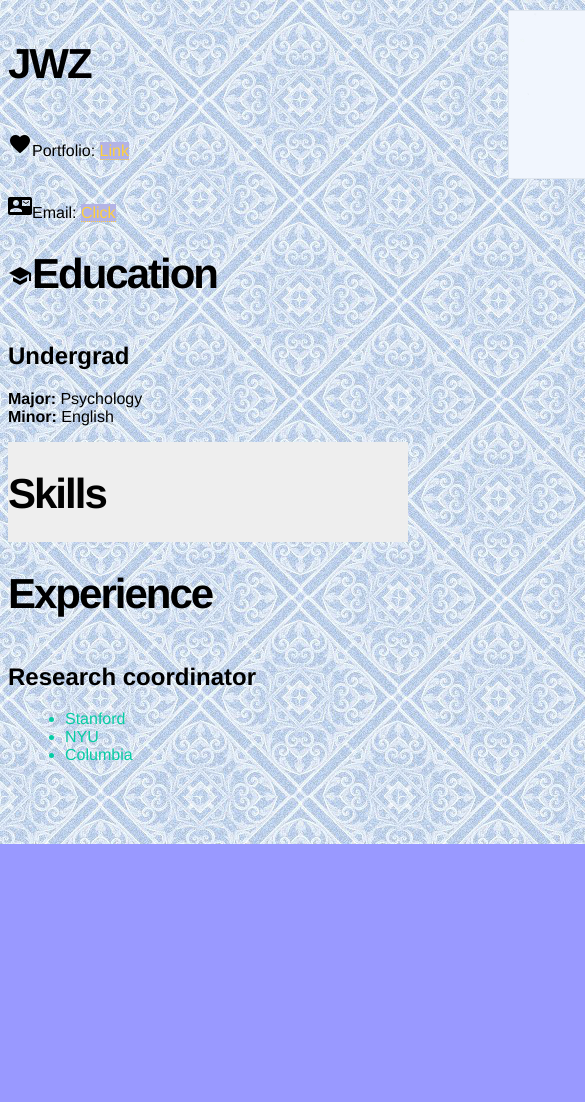
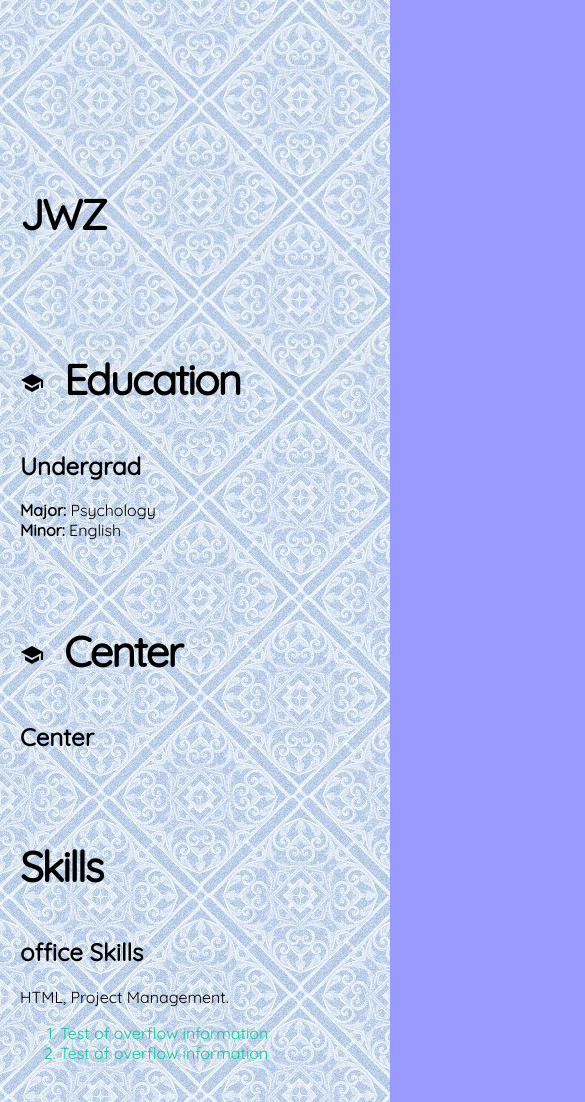
Before and after one commit to jwztccu/Resume2018, a plain HTML site: page index.html in a window 390 px wide. Shown: the top 1102 px of the page, 585 px wide, since content can reach past the window. Before the commit the page ends 844 px from the top, so only its background shows below. Drawn offline with Linux system fonts and the light colour scheme.

Commit message:
New Responsive Designs

```diff
--- /dev/null
+++ b/custom.css
@@ -0,0 +1,126 @@
+
+/* external style sheet: you cut the css styling from the original html, and pasted it here. you then removed the
+ <style> tags from this css file. you linked this css to the html, so the css is
+ technically there */
+
+ /*  all external and javascript links go into html head, not css*/
+
+
+
+  body {
+    max-width: 1000px;
+    margin: 100px auto;
+    /*  auto means auto adjust,  allows body to always be positioned in the middle, with empty margins on side*/
+    line-height:24px;
+    font: 16px Helvetica, sans-serif;
+    background-image: url("/images/bg.jpg");
+    background-color: #9999ff;
+    font-family: 'Quicksand', sans-serif;
+  }
+  /* hashtag i used to target div with custom id  */
+
+.row{
+  display: flex;
+}
+
+.column{
+  padding: 20px;
+}
+
+
+/*  a column class which also has an additional class side*/
+
+.column.side{
+  flex: 1;
+}
+
+.column.middle{
+  flex: 2;
+}
+
+
+
+
+
+  #pic{float: right;
+  margin: -30px 0 0 0;
+/* margin parametere are top right bottom left} */
+}
+
+/* overflow
+/*start of test overflow*/
+
+/*end of overflow test*/
+
+/*  animation*/
+
+.spin{
+  margin-right: 20px;
+  animation-name: spin;
+  animation-duration: 4000ms;
+  animation-timing-function: linear;
+}
+
+@keyframes spin{
+  from{
+    transform:rotate(0deg);
+  }
+  to{
+    transform:rotate(360deg);
+  }
+}
+
+h1{
+color; rgb(20 74 204);
+mrgine: 0 0 16px 0;
+padding: 0 0 16px 0;
+font-size: 42px;
+font-weight: bold;
+letter-spacing:-2px;
+border-bottom: 1px solid #999
+ background-color: green;
+/* can choose colors by searching adobe color */
+
+}
+a{
+color: rgb(255, 209, 59);
+border-bottom:1px dotted;
+text-decoration: none;
+background-color: #b3b3e6;
+}
+
+a:hover{
+  border-bottom-style: solid;
+  color: purple
+  background-color: red;
+}
+
+a:visited
+{color: teal
+  background-color: yellow;
+}
+
+
+ul{
+  margin:0 0 32px 17px;
+}
+
+
+li{
+  color: rgb(6, 204, 163);
+}
+
+/*  when view port of device becomes 600 pixels or less ){*/
+@media (max-width: 600px){
+  /*change flex direction to column*/
+.row {
+  flex-direction:column;
+}
+
+img{
+  display: none;
+}
+  #title{
+    text-alight: center;
+  }
+}
--- a/index.html
+++ b/index.html
@@ -2,110 +2,64 @@
 <html lang="en">
 <head>
 <meta http-equiv="content-type" content="text/html; charset=utf-8"/>
+<!-- start of icone external link linking an external style sheet, in href link it to file -->
+
 <link rel="stylesheet" href="https://fonts.googleapis.com/icon?family=Material+Icons">
+<!-- end of icon external link linking an external style sheet, in href link it to file -->
+
+<!-- start of font external link linking an external style sheet, in href link it to file -->
+<!-- to choose fonts go to https://fonts.google.com/, click red plus sign.
+add html link href here, and add css code to linked css style file -->
+<link href="https://fonts.googleapis.com/css?family=Quicksand" rel="stylesheet">
+<!-- end of font external link linking an external style sheet, in href link it to file -->
+
+<!-- responsive design: https://www.w3schools.com/css/css3_flexbox.asp -->
 <title>Document</title>
-<style type="text/css">
-  body {
-    line-height:24px;
-    font: 16px Helvetica, sans-serif;
-    background-image: url("/images/bg.jpg");
-    background-color: #9999ff;
-  }
-  /* hashtag i used to target div with custom id  */
-  #page-wrap{
-    width: 800px;
-    margin: 40px auto 60px;
-    /*  Reserve some empty space around content  */
-
-  }
-
-  #pic{float: right;
-  margin: -30px 0 0 0;
-/* margin parametere are top right bottom left} */
-}
-
-/*start of test overflow*/
-div #overflowtest {
-  width: 400px;
-      height: 100px;
-      background-color: #eee;
-    overflow-x: hidden; /* Hide horizontal scrollbar */
-    overflow-y: scroll; /* Add vertical scrollbar */
-}
-/*end of overflow test*/
-
-h1{
-color; rgb(20 74 204);
-mrgine: 0 0 16px 0;
-padding: 0 0 16px 0;
-font-size: 42px;
-font-weight: bold;
-letter-spacing:-2px;
-border-bottom: 1px solid #999
- background-color: green;
-/* can choose colors by searching adobe color */
-
-}
-a{
-color: rgb(255, 209, 59);
-border-bottom:1px dotted;
-text-decoration: none;
-background-color: #b3b3e6;
-}
-
-a:hover{
-  border-bottom-style: solid;
-  color: purple
-  background-color: red;
-}
-
-a:visited
-{color: teal
-  background-color: yellow;
-}
+<!-- css style was removed from here / -->
+<!-- linking an external style sheet, in href link it to file -->
+<link rel="stylesheet" href="custom.css">
+</head>
 
 
-ul{
-  margin:0 0 32px 17px;
-}
-
-
-li{
-  color: rgb(6, 204, 163);
-}
-</style>
-</head>
 <body>
-  <div id="page-wrap">
+  <div class="row">
+    <div class="column">
     <img src="images/pic.gif" width="300" height="auto" id="pic">
+</div>
+<div id="title" class="column">
   <h1>JWZ</h1>
-
+</div>
+</div>
+<!-- potential error, may be missing closing div when we changed class -->
     <!-- this is a note click cntrl + / -->
-
-  <p><i class="material-icons">favorite</i>Portfolio: <a href="http://google.com">Link</a></p>
-  <br/><i class="material-icons">contact_mail</i>Email: <a href="mailto:jwz2110@tc.edu">Click</a>
-  <div>
-    <h1><i class="material-icons">school</i>Education</h1>
+    <!-- css big div, beginning of flex section. added classes of row for main div, and column for sub divs -->
+  <div class="row">
+    <div class="column side">
+    <h1><i class="material-icons spin">school</i>Education</h1>
     <h2>Undergrad</h2>
     <p><strong>Major:</strong> Psychology
     <br /> <strong>Minor:</strong> English</p>
   </div>
-  <div id="overflowtest">
+
+  <div class="column middle">
+  <h1><i class="material-icons spin">school</i>Center</h1>
+  <h2>Center</h2>
+
+</div>
+
+  <div class="column side">
     <h1>Skills</h1>
     <h2>office Skills</h2>
     <p>HTML, Project Management.
       <ol>
   <li>Test of overflow information</li>
   <li>Test of overflow information</li>
-  <li>Test of overflow information</li>
-  <li>Test of overflow information</li>
-  <li>Test of overflow information</li>
-  <li>Test of overflow information</li>
+
 
 
 
 </ol>
-      </div>
+</div> </div>
   <div>
     <h1>Experience</h1>
     <h2>Research coordinator</h2>
@@ -116,5 +70,10 @@ li{
     </ul>
 </div>
 </div>
+<div class="footer">
+
+    <p><i class="material-icons spin">favorite</i>Portfolio: <a href="http://google.com">Link</a></p>
+    <p><br/><i class="material-icons spin">contact_mail</i>Email: <a href="mailto:jwz2110@tc.edu">Click</a></p>
+</div>
 </body>
 </html>
--- /dev/null
+++ b/index_backup.html
@@ -0,0 +1,125 @@
+<!DOCTYPE html>
+<html lang="en">
+<head>
+<meta http-equiv="content-type" content="text/html; charset=utf-8"/>
+<link rel="stylesheet" href="https://fonts.googleapis.com/icon?family=Material+Icons">
+<title>Document</title>
+
+<!-- css style was removed from here / -->
+<!-- linking an external style sheet, in href link it to file -->
+
+
+<style type="text/css">
+  body {
+    line-height:24px;
+    font: 16px Helvetica, sans-serif;
+    background-image: url("/images/bg.jpg");
+    background-color: #9999ff;
+  }
+  /* hashtag i used to target div with custom id  */
+  #page-wrap{
+    width: 800px;
+    margin: 40px auto 60px;
+    /*  Reserve some empty space around content  */
+
+  }
+
+  #pic{float: right;
+  margin: -30px 0 0 0;
+/* margin parametere are top right bottom left} */
+}
+
+/*start of test overflow*/
+div #overflowtest {
+  width: 400px;
+      height: 100px;
+      background-color: #eee;
+    overflow-x: hidden; /* Hide horizontal scrollbar */
+    overflow-y: scroll; /* Add vertical scrollbar */
+}
+/*end of overflow test*/
+
+h1{
+color; rgb(20 74 204);
+mrgine: 0 0 16px 0;
+padding: 0 0 16px 0;
+font-size: 42px;
+font-weight: bold;
+letter-spacing:-2px;
+border-bottom: 1px solid #999
+ background-color: green;
+/* can choose colors by searching adobe color */
+
+}
+a{
+color: rgb(255, 209, 59);
+border-bottom:1px dotted;
+text-decoration: none;
+background-color: #b3b3e6;
+}
+
+a:hover{
+  border-bottom-style: solid;
+  color: purple
+  background-color: red;
+}
+
+a:visited
+{color: teal
+  background-color: yellow;
+}
+
+
+ul{
+  margin:0 0 32px 17px;
+}
+
+
+li{
+  color: rgb(6, 204, 163);
+}
+</style>
+</head>
+<body>
+  <div id="page-wrap">
+    <img src="images/pic.gif" width="300" height="auto" id="pic">
+  <h1>JWZ</h1>
+
+    <!-- this is a note click cntrl + / -->
+
+  <p><i class="material-icons">favorite</i>Portfolio: <a href="http://google.com">Link</a></p>
+  <br/><i class="material-icons">contact_mail</i>Email: <a href="mailto:jwz2110@tc.edu">Click</a>
+  <div>
+    <h1><i class="material-icons">school</i>Education</h1>
+    <h2>Undergrad</h2>
+    <p><strong>Major:</strong> Psychology
+    <br /> <strong>Minor:</strong> English</p>
+  </div>
+  <div id="overflowtest">
+    <h1>Skills</h1>
+    <h2>office Skills</h2>
+    <p>HTML, Project Management.
+      <ol>
+  <li>Test of overflow information</li>
+  <li>Test of overflow information</li>
+  <li>Test of overflow information</li>
+  <li>Test of overflow information</li>
+  <li>Test of overflow information</li>
+  <li>Test of overflow information</li>
+
+
+
+</ol>
+      </div>
+  <div>
+    <h1>Experience</h1>
+    <h2>Research coordinator</h2>
+    <ul>
+<li>Stanford</li>
+<li>NYU</li>
+<li>Columbia</li>
+    </ul>
+</div>
+</div>
+</body>
+</html>
```
